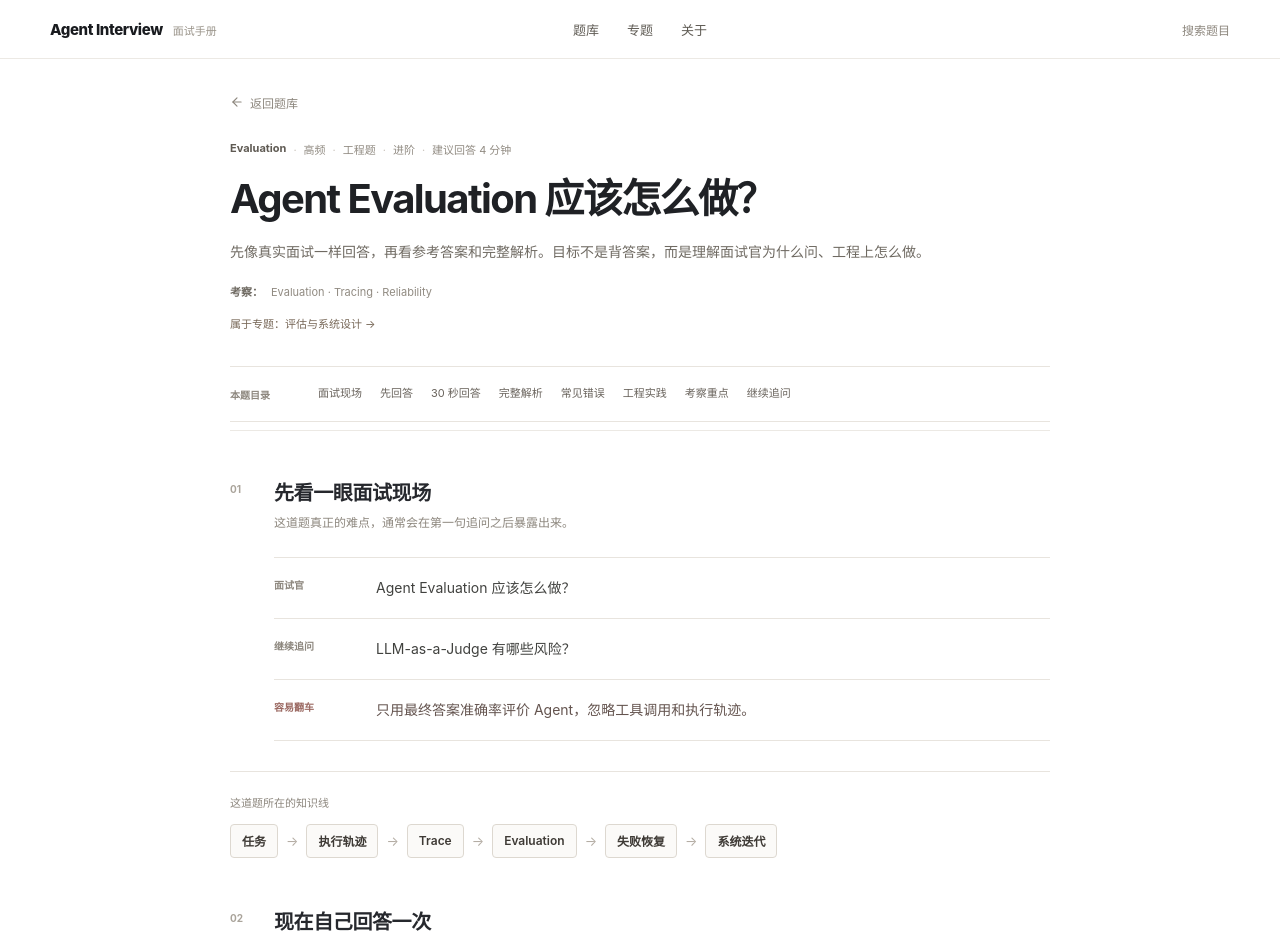
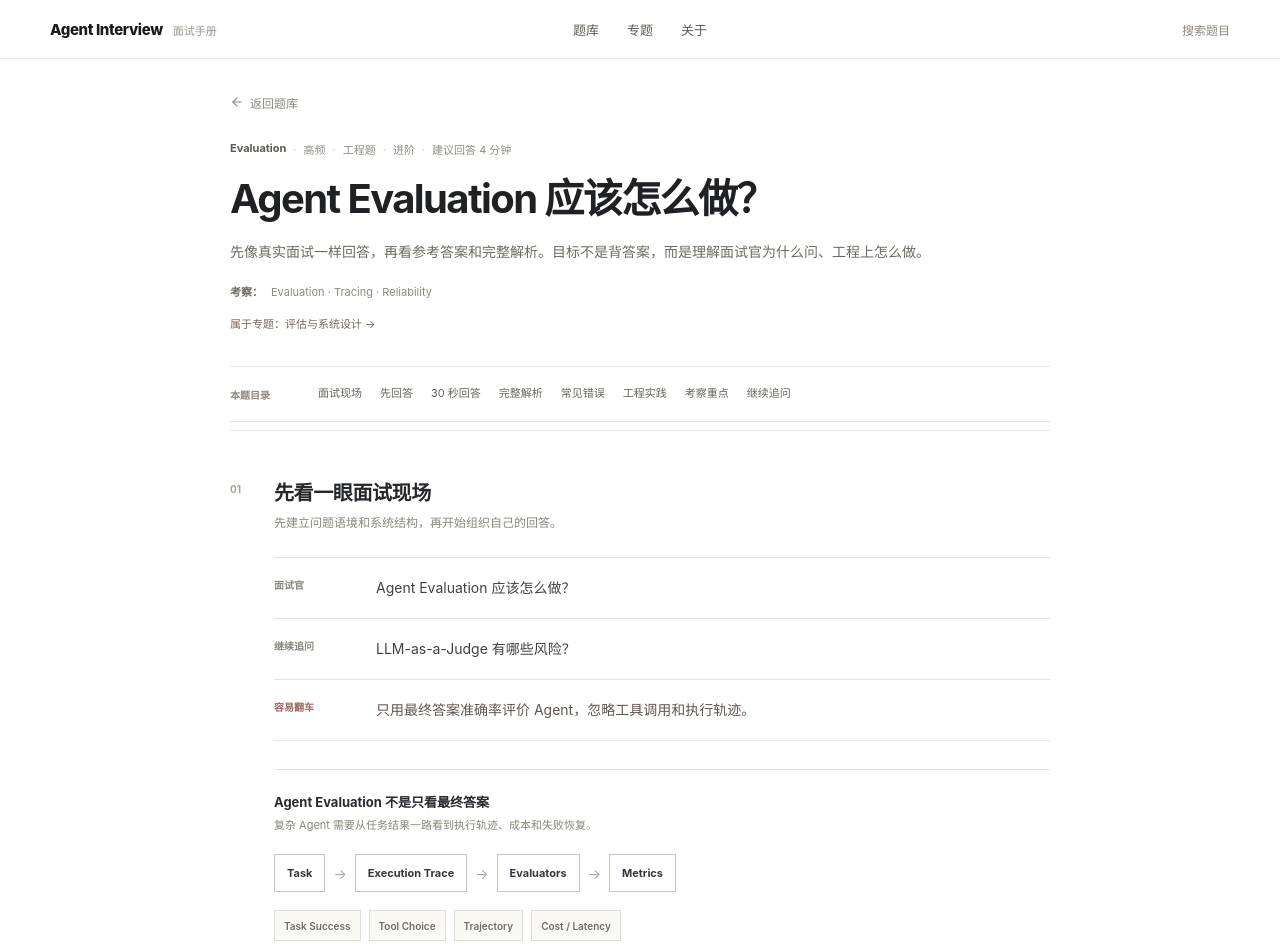
Before and after one commit to 1264585648/interview, a Next.js app: page /questions/agent-evaluation in a window 1280 px wide. Shown: the top 944 px of the page. Built offline with nearby package versions, Linux system fonts and the light colour scheme.

Commit message:
Embed question-specific architecture figures

```diff
--- a/app/questions/[slug]/page.tsx
+++ b/app/questions/[slug]/page.tsx
@@ -1,7 +1,7 @@
 import Link from 'next/link'
 import { ArrowLeft } from 'lucide-react'
 import { notFound } from 'next/navigation'
-import { ConceptFlow } from '@/components/ConceptFlow'
+import { QuestionDiagram } from '@/components/QuestionDiagram'
 import { SiteHeader } from '@/components/SiteHeader'
 import { InterviewTrainer } from '@/components/InterviewTrainer'
 import { getQuestion, questions } from '@/data/questions'
@@ -91,7 +91,7 @@ export default async function QuestionDetailPage({ params }: Props) {
               <span>01</span>
               <div>
                 <h2>先看一眼面试现场</h2>
-                <p>这道题真正的难点，通常会在第一句追问之后暴露出来。</p>
+                <p>先建立问题语境和系统结构，再开始组织自己的回答。</p>
               </div>
             </div>
 
@@ -110,7 +110,7 @@ export default async function QuestionDetailPage({ params }: Props) {
               </div>
             </div>
 
-            {topic ? <ConceptFlow items={topic.flow} label="这道题所在的知识线" /> : null}
+            <QuestionDiagram slug={question.slug} />
           </section>
 
           <section className={styles.practiceSection} id="practice">
```
